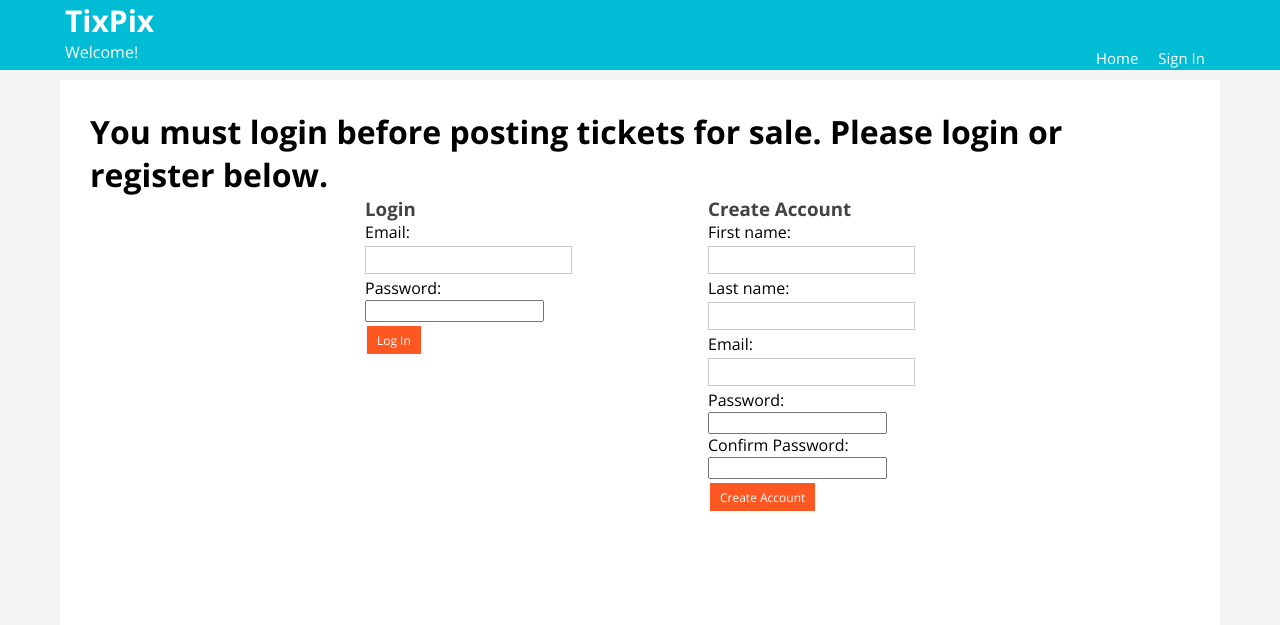
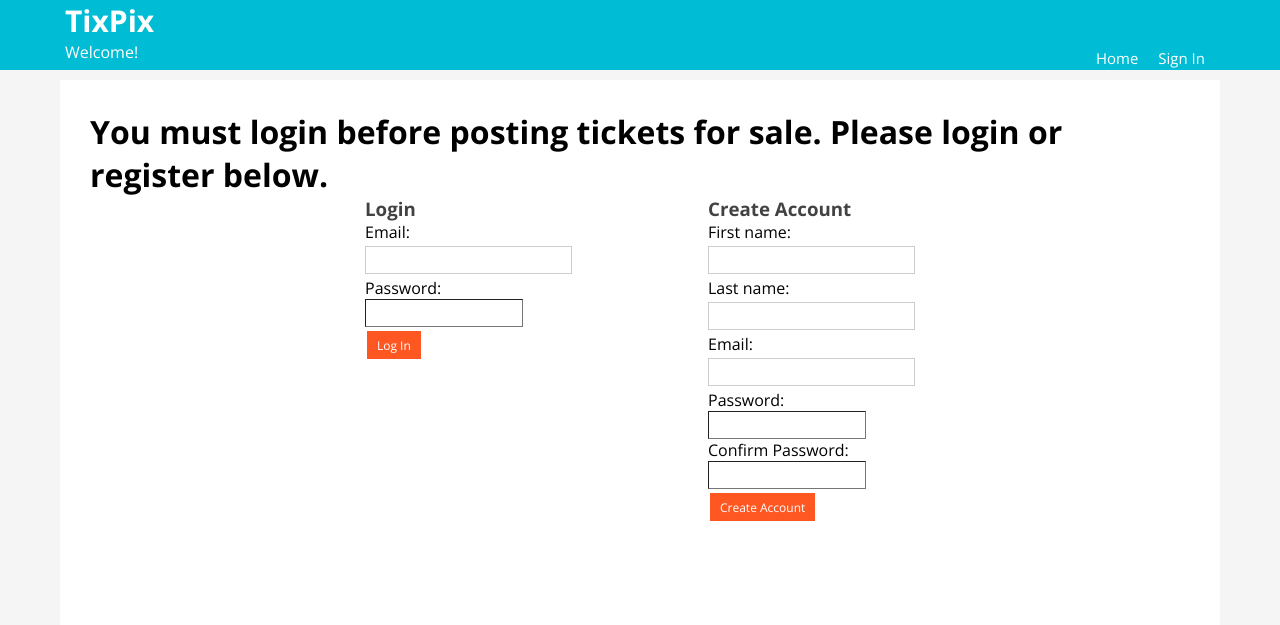
Before and after one commit to jpdoherty90/Project_Week, a Django app: page /log_reg in a window 1280 px wide. Shown: the top 625 px of the page. Run offline with Django 3.2, Linux system fonts and the light colour scheme.

Commit message:
log/reg page styling on password input boxes

```diff
--- a/apps/stubhub/static/stubhub/css/style.css
+++ b/apps/stubhub/static/stubhub/css/style.css
@@ -508,3 +508,10 @@ select.search_filter{
     -webkit-appearance: none;
     -webkit-border-radius: 0px;
 }
+
+.password_input{
+    width: 126px;
+    height: 12px;
+    padding: 7px 15px;
+    border-width: 1px;
+}
--- a/apps/stubhub/templates/stubhub/login.html
+++ b/apps/stubhub/templates/stubhub/login.html
@@ -25,7 +25,7 @@
                     Email:<br>
                     <input type="text" name="email"><br>
                     Password:<br>
-                    <input type="password" name="password"><br>
+                    <input class='password_input' type="password" name="password"><br>
                     <input class="button" type="submit" value="Log In">
                 </form>
             </div>
@@ -40,9 +40,9 @@
                     Email:<br>
                     <input type="text" name="email"><br>
                     Password:<br>
-                    <input type="password" name="password"><br>
+                    <input class='password_input' type="password" name="password"><br>
                     Confirm Password:<br>
-                    <input type="password" name="confirm"><br>
+                    <input class='password_input' type="password" name="confirm"><br>
                     <input class="button" type="submit" value="Create Account">
                 </form>
             </div>
```
